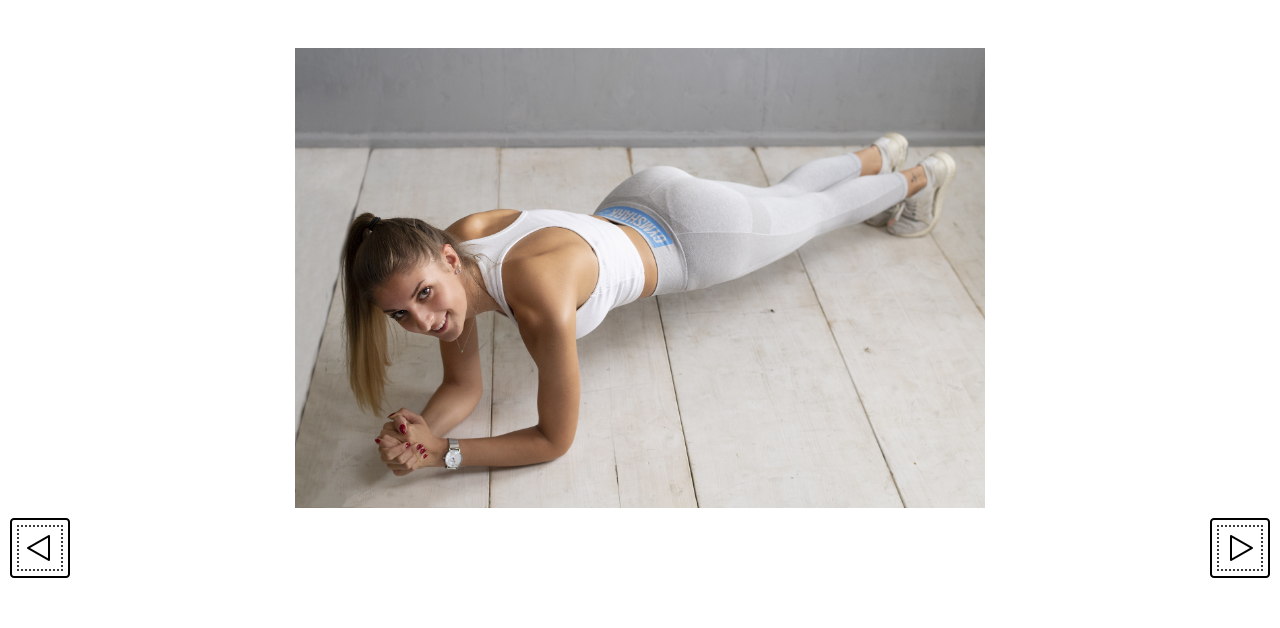
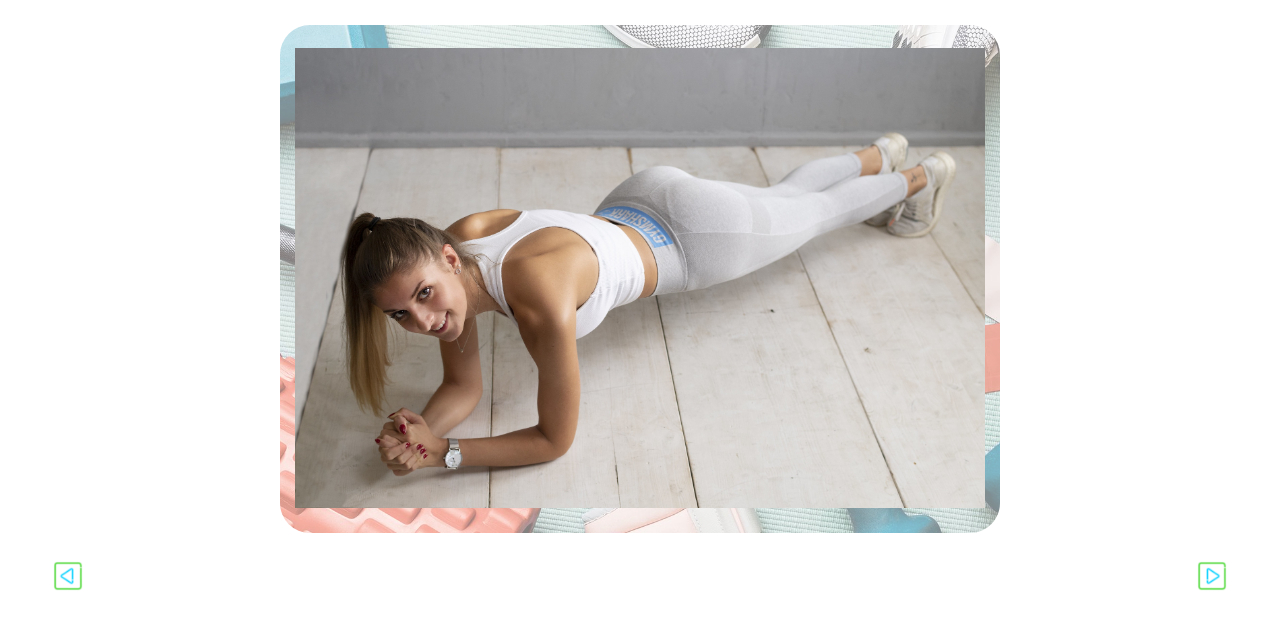
Before and after one commit to Siil777/cssMemeSlider, a website: page build/index.html in a window 1280 px wide. Drawn offline with Linux system fonts and the light colour scheme.

Commit message:
buttons for slider

```diff
--- a/build/index.html
+++ b/build/index.html
@@ -8,17 +8,17 @@
     <title>Document</title>
 </head>
 <body>
-    <div class="wrapper">
+    <div class="wrapper picture">
             <div class="row-cols-1 row-cols-sm-2" id="slider">
 
-            </div>
+    </div>
         </div>
-        <div class="d-flex justify-content-between">
+        <div class="d-flex justify-content-between p-5">
             <div>
-                <img class="arrows " src="img/previous.png" id="left" alt="previous">
+                <img class="arrows " src="img/pr-green.png" id="left" alt="previous">
             </div>
             <div>
-                <img class="arrows " src="img/next.png" id="right" alt="next">
+                <img class="arrows " src="img/nx-green.png" id="right" alt="next">
             </div>
         </div>
     <script src="index.js"></script>
--- a/build/index.js
+++ b/build/index.js
@@ -2,11 +2,12 @@ let currSlide = 0;
 let visibleSlide = 1;
 
 var container = document.getElementById('slider');
-container.classList.add('mt-5')
+container.classList.add('mt-5','ontainer-img');
     container.innerHTML = '';
      const ImgArray = [
         'img/fit.jpg',
-        'img/fit1.jpg'
+        'img/fit1.jpg',
+        'img/fit3.jpg'
     ];
 
 
--- a/build/style.css
+++ b/build/style.css
@@ -1,6 +1,15 @@
+:root {
+    --AntiqueWhite: #FAEBD7;
+}
+
 .arrows {
     cursor: pointer;
     z-index: 1111;
+    width: 40px;
+    height: 40px;
+}
+.arrows:hover {
+    transform: scale(0.9);
 }
 
 #slider {
@@ -22,3 +31,24 @@
     justify-content: center;
     margin: auto;
 }
+.picture {
+    position: relative;
+    height: 100%;
+    width: 100%;
+    margin: auto;
+    align-items: center;
+}
+.picture::before {
+    position:absolute;
+    content: "";
+    margin: auto;
+    top: 25px;
+    height: 100%;
+    width: 60%;
+    background-image: url('img/fitnes.jpg');
+    background-size: cover;
+    background-repeat: no-repeat;
+    opacity: 0.5;
+    border-radius: 30px;
+
+}
```
Also changed, not shown: build/img/fitnes.jpg (added), build/img/next-active.png (added), build/img/nx-green.png (added), build/img/pr-green.png (added), 1 other file.
